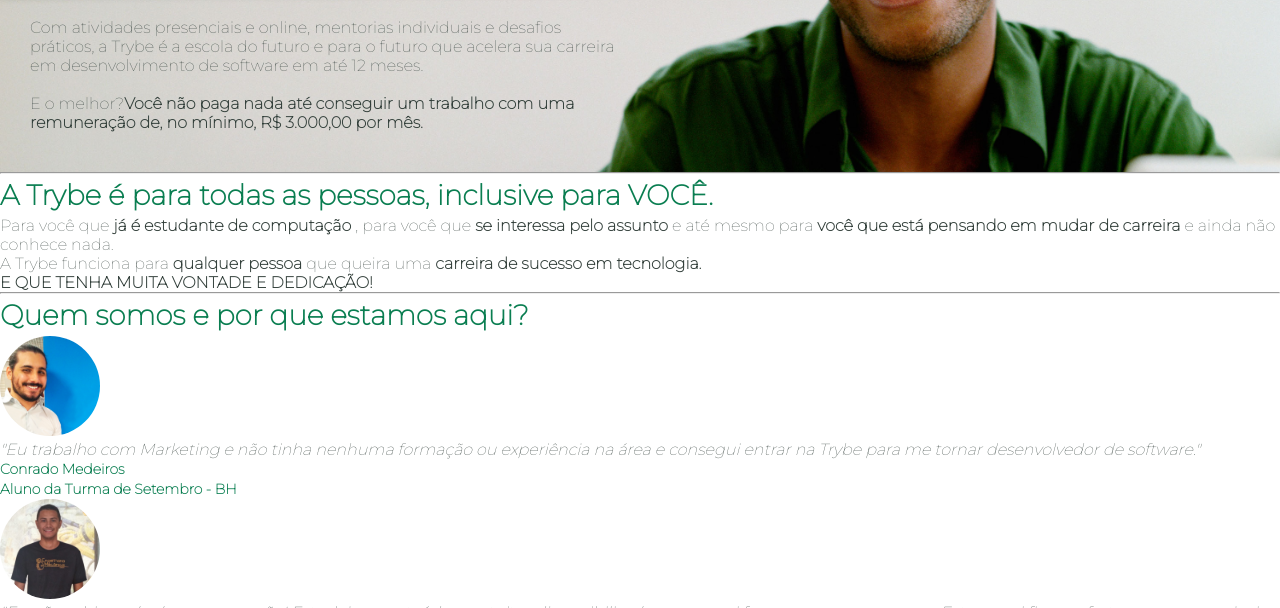
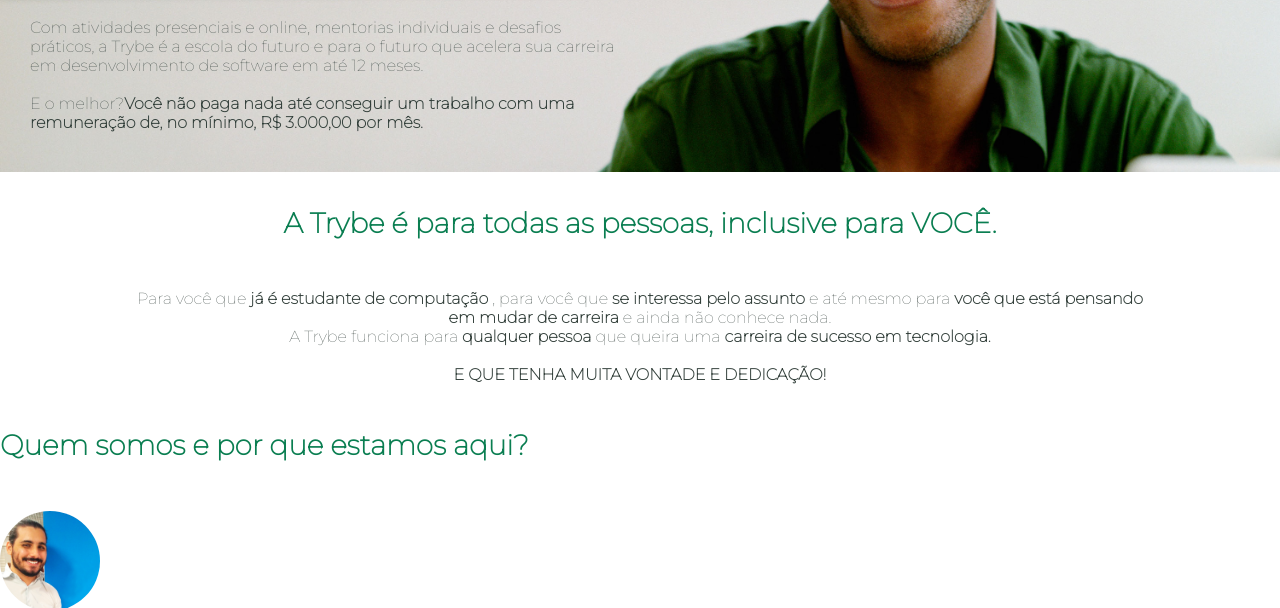
Before and after one commit to BrunaGuimaraes2/Clone-pagina-trybe, a plain HTML site: page index.html in a window 1280 px wide. Shown: the part 192-800 px from the top of the page. Drawn offline with Linux system fonts and the light colour scheme.

Commit message:
atualizado a sação market

```diff
--- a/index.html
+++ b/index.html
@@ -27,9 +27,10 @@
   </div>
   </div>
   </div>
+  <div class="market">
+    <h3 class="sub-titulo">A Trybe é para todas as pessoas, inclusive para VOCÊ.</h3>
 
-    <hr />
-    <h3 class="sub-titulo">A Trybe é para todas as pessoas, inclusive para VOCÊ.</h3>
+    <div class="market-text">
     <p>
       Para você que <strong>já é estudante de computação</strong> , para você
       que <strong>se interessa pelo assunto</strong> e até mesmo para
@@ -39,11 +40,13 @@
       A Trybe funciona para <strong>qualquer pessoa</strong> que queira uma
       <strong>
         carreira de sucesso em tecnologia.
-        <br />
+        <br /><br>
         E QUE TENHA MUITA VONTADE E DEDICAÇÃO!</strong
       >
     </p>
-    <hr />
+  </div>
+  </div>
+
     <h3 class="sub-titulo">Quem somos e por que estamos aqui?</h3>
     <img class="image" src="/img/conrado-medeiros.png" alt="conrado-medeiros" width="100px" />
     <p>
--- a/style.css
+++ b/style.css
@@ -38,6 +38,7 @@ h4 {
   line-height: 42px;
   font-weight: 600;
   font-size: 28px;
+  margin-bottom: 45px;
 }
 
 .image {
@@ -74,3 +75,14 @@ h4 {
 .header_text {
   width: 80%;
 }
+
+.market {
+  text-align: center;
+  margin-top: 30px;
+  margin-bottom: 40px;
+}
+
+.market-text {
+  width: 80%;
+  margin: auto;
+}
```
